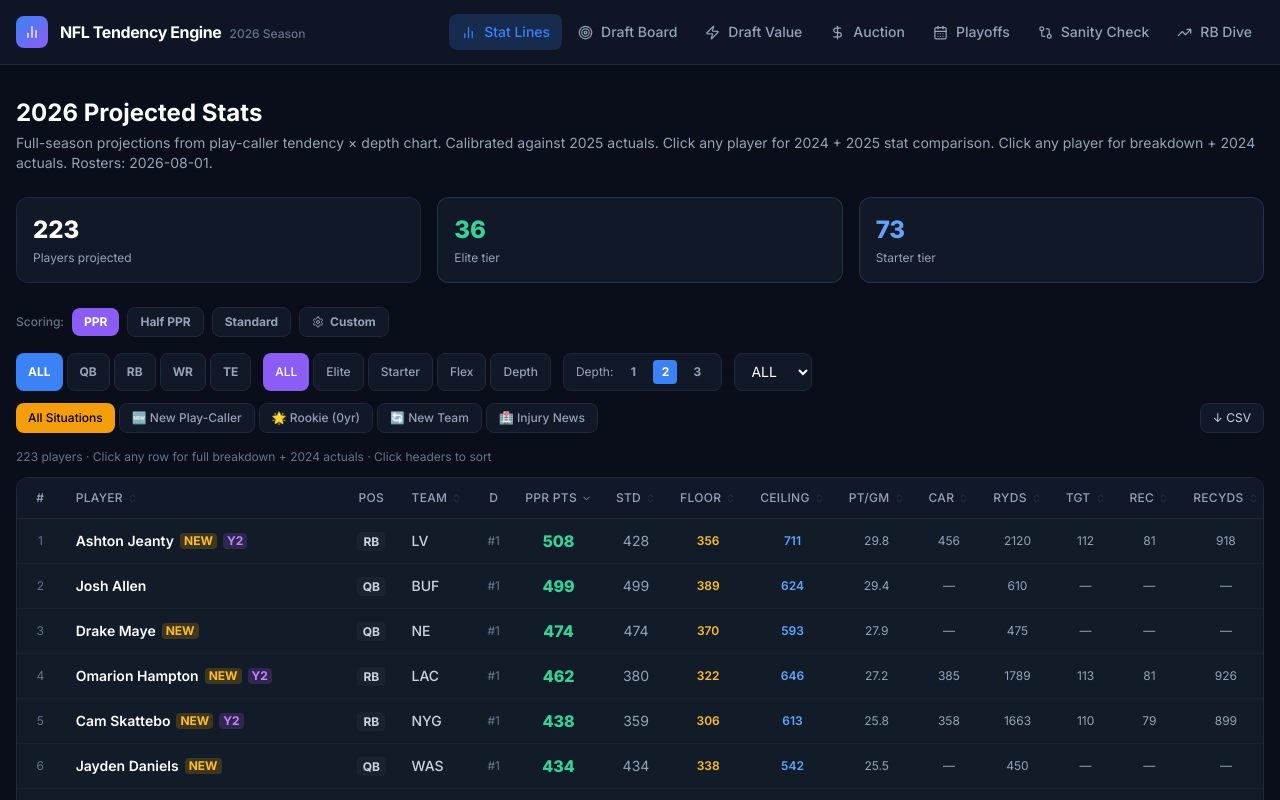
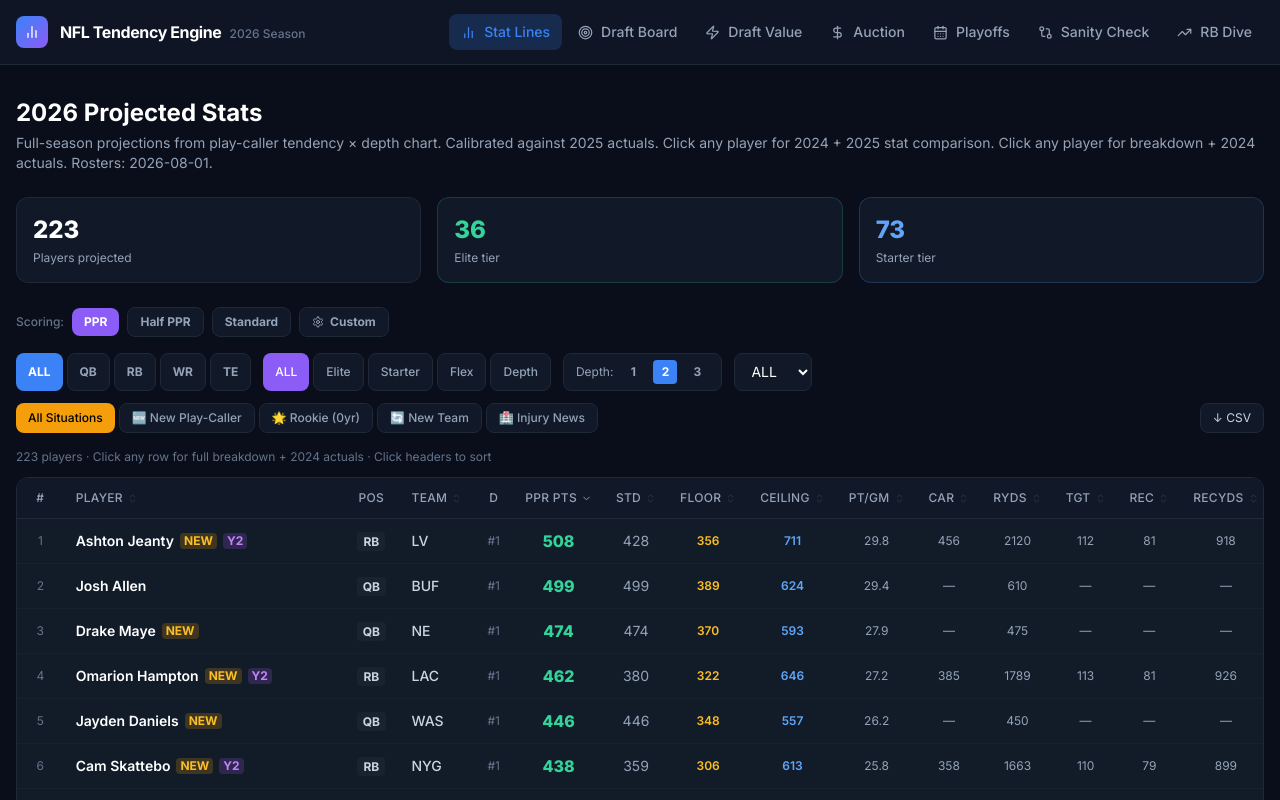
Before and after one commit to Dezar/NFL-Tendencies, a React (Vite) app: page / in a window 1280 px wide. Shown: the top 800 px of the page. Built offline with nearby package versions, Linux system fonts and the light colour scheme.

Commit message:
WAS Blough tree: rbShare 62% balances JCM carries + Daniels pass volume, bump Daniels ypa/tdPct

```diff
--- a/src/data/tendencies.json
+++ b/src/data/tendencies.json
@@ -1231,14 +1231,14 @@
       "playCaller": "David Blough",
       "hc": "Dan Quinn",
       "rbStyle": "Lean RB1 (55-64%)",
-      "avgRbShare": 64.0,
+      "avgRbShare": 62.0,
       "teStyle": "Neutral (20-24%)",
       "avgTeShare": 22.0,
       "wr1Style": "Alpha-Lean (25-29%)",
       "avgWr1Share": 26.0,
       "rbSeasons": 0,
       "newCaller": true,
-      "notes": "Blough OC (30yo, first-time). Tree: Ben Johnson + Kevin O'Connell. Pass-heavy spread, RB-as-receiver emphasis. JCM praised for cutback skills. Committee with White/Ford on 3rd dn.",
+      "notes": "Blough OC tree: Johnson + O'Connell. Pass-heavy spread, RB-as-receiver emphasis. JCM praised for cutbacks. Daniels returns from injury \u2014 high pass volume (578+ att). Committee with White/Ford on 3rd dn.",
       "keyPlayers": [
         {
           "name": "Jayden Daniels",
--- a/src/engine/scoring.js
+++ b/src/engine/scoring.js
@@ -17,7 +17,7 @@ const QB_PASS = {
   'Josh Allen':       { ypa: 8.1,  tdPct: 0.056, intPct: 0.012 },  // elite efficiency
   'Drake Maye':       { ypa: 8.5,  tdPct: 0.062, intPct: 0.013 },  // elite 2025, year-2 upside
   'Jalen Hurts':      { ypa: 7.1,  tdPct: 0.055, intPct: 0.014 },  // solid but not elite passer
-  'Jayden Daniels':   { ypa: 7.6,  tdPct: 0.055, intPct: 0.012 },  // accurate, efficient
+  'Jayden Daniels':   { ypa: 7.7,  tdPct: 0.057, intPct: 0.012 },  // Blough tree: Johnson+O'Connell  // accurate, efficient
   'Joe Burrow':       { ypa: 7.8,  tdPct: 0.060, intPct: 0.011 },  // elite when healthy
   'Patrick Mahomes':  { ypa: 7.4,  tdPct: 0.050, intPct: 0.013 },  // volume + clutch, moderate ypa
   'Lamar Jackson':    { ypa: 7.2,  tdPct: 0.046, intPct: 0.013 },  // passing efficiency, rushing separate
```
